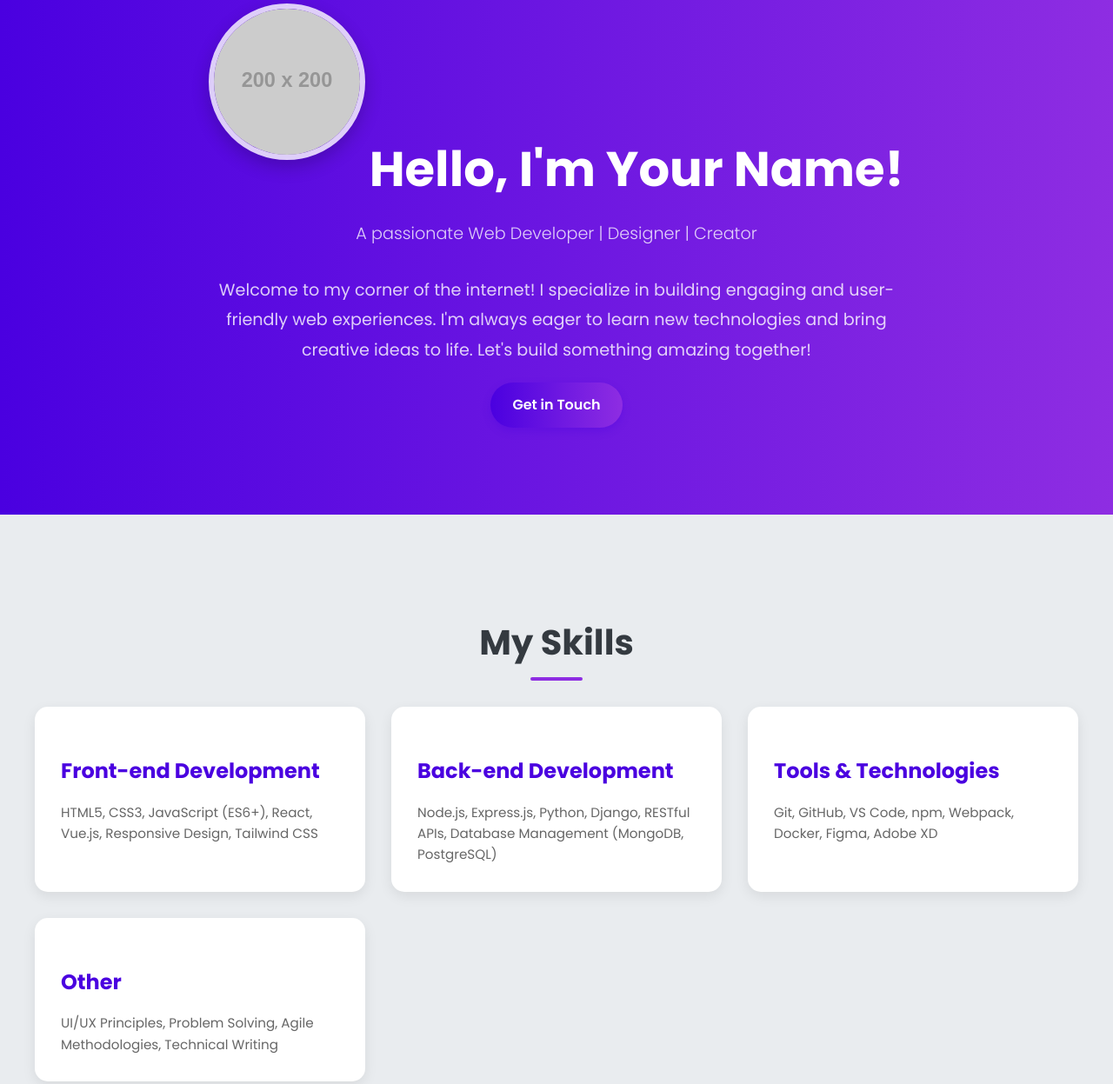
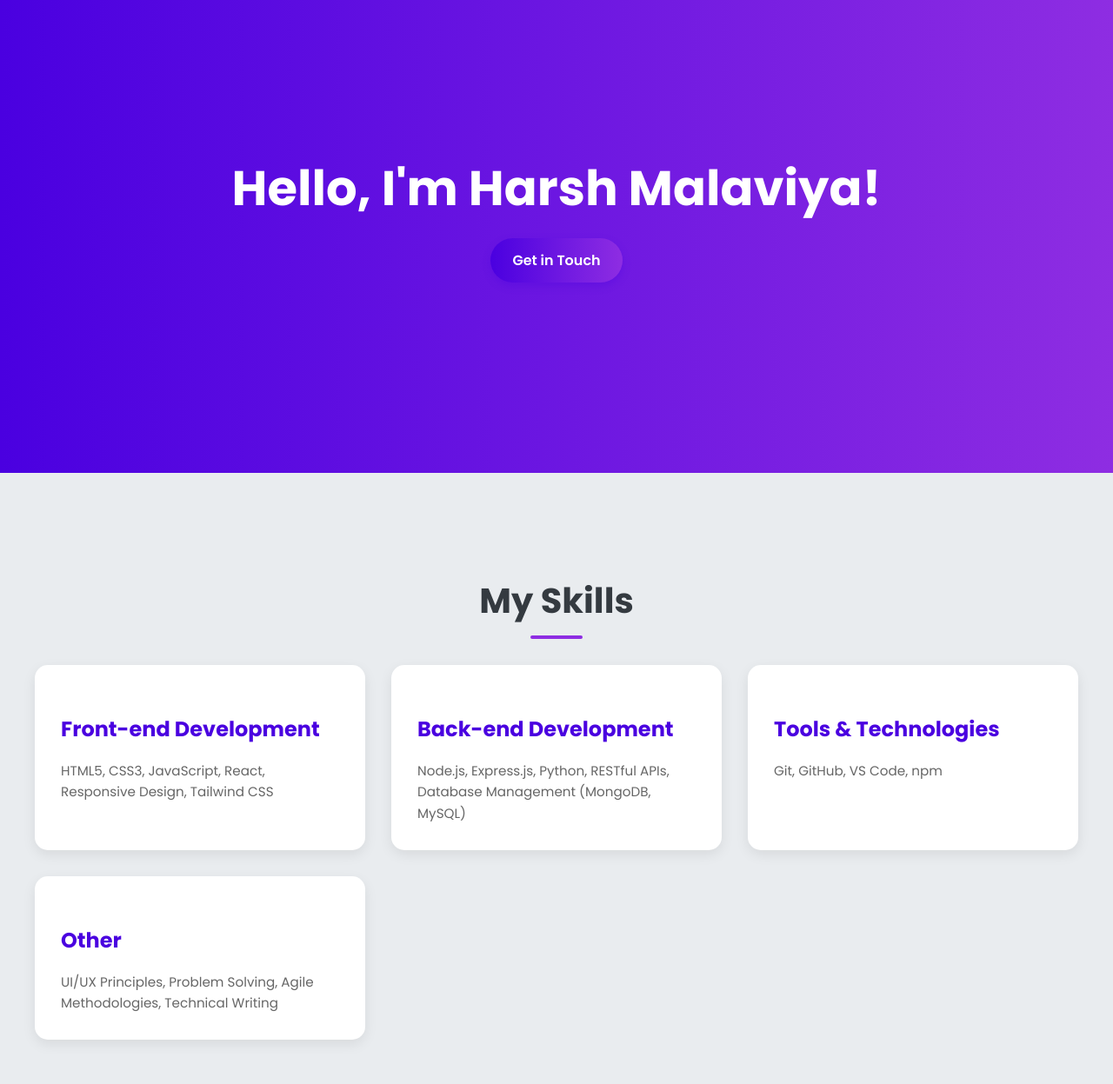
Before and after one commit to HM112183/Task_4, a plain HTML site: page index.html in a window 1280 px wide. Shown: the part 175-1422 px from the top of the page at 87% size. Drawn offline with Linux system fonts and the light colour scheme; placeholder pictures from the web are drawn by us.

Commit message:
Update index.html

```diff
--- a/index.html
+++ b/index.html
@@ -27,10 +27,7 @@
 
     <section id="about" class="hero-about-me">
         <div class="about-content">
-            <img src="https://placehold.co/200x200/4A00E0/FFFFFF?text=Your+Photo" alt="Your Profile Photo" class="profile-photo">
-            <h2>Hello, I'm Your Name!</h2>
-            <p class="tagline">A passionate Web Developer | Designer | Creator</p>
-            <p>Welcome to my corner of the internet! I specialize in building engaging and user-friendly web experiences. I'm always eager to learn new technologies and bring creative ideas to life. Let's build something amazing together!</p>
+            <h2>Hello, I'm Harsh Malaviya!</h2>
             <a href="#contact" class="btn primary-btn">Get in Touch</a>
         </div>
     </section>
@@ -40,15 +37,15 @@
         <div class="skills-grid">
             <div class="skill-item">
                 <h3>Front-end Development</h3>
-                <p>HTML5, CSS3, JavaScript (ES6+), React, Vue.js, Responsive Design, Tailwind CSS</p>
+                <p>HTML5, CSS3, JavaScript, React, Responsive Design, Tailwind CSS</p>
             </div>
             <div class="skill-item">
                 <h3>Back-end Development</h3>
-                <p>Node.js, Express.js, Python, Django, RESTful APIs, Database Management (MongoDB, PostgreSQL)</p>
+                <p>Node.js, Express.js, Python, RESTful APIs, Database Management (MongoDB, MySQL)</p>
             </div>
             <div class="skill-item">
                 <h3>Tools & Technologies</h3>
-                <p>Git, GitHub, VS Code, npm, Webpack, Docker, Figma, Adobe XD</p>
+                <p>Git, GitHub, VS Code, npm</p>
             </div>
             <div class="skill-item">
                 <h3>Other</h3>
@@ -61,19 +58,16 @@
         <h2>My Projects</h2>
         <div class="projects-grid">
             <div class="project-card">
-                <img src="https://placehold.co/600x350/8E2DE2/FFFFFF?text=Project+1+Image" alt="Project 1">
                 <h3>Project Title One</h3>
                 <p>A brief description of Project One, highlighting key features and technologies used. This could be a portfolio site, an e-commerce platform, or a utility app.</p>
                 <a href="#" class="btn secondary-btn" target="_blank">View Project</a>
             </div>
             <div class="project-card">
-                <img src="https://placehold.co/600x350/4A00E0/FFFFFF?text=Project+2+Image" alt="Project 2">
                 <h3>Project Title Two</h3>
                 <p>Description for Project Two, focusing on the problem it solves and your contribution. Maybe a data visualization tool or a social media clone.</p>
                 <a href="#" class="btn secondary-btn" target="_blank">View Project</a>
             </div>
             <div class="project-card">
-                <img src="https://placehold.co/600x350/8E2DE2/FFFFFF?text=Project+3+Image" alt="Project 3">
                 <h3>Project Title Three</h3>
                 <p>Details about Project Three, perhaps a game, a personal blog, or a mobile-first application. Emphasize its responsiveness and user experience.</p>
                 <a href="#" class="btn secondary-btn" target="_blank">View Project</a>
@@ -98,7 +92,7 @@
     </section>
 
     <footer>
-        <p>&copy; 2025 Your Name. All rights reserved.</p>
+        <p>&copy; 2025 Harsh Malaviya. All rights reserved.</p>
     </footer>
 
     <script src="script.js"></script>
```
